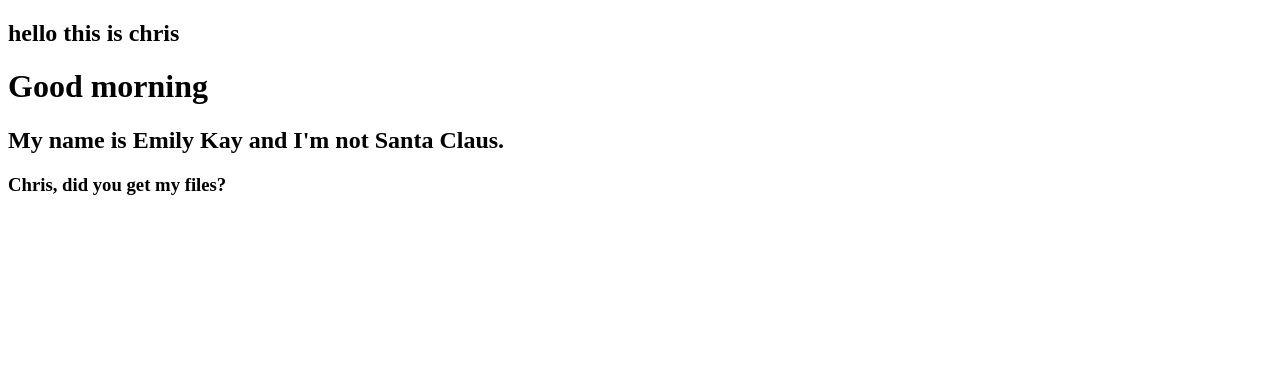
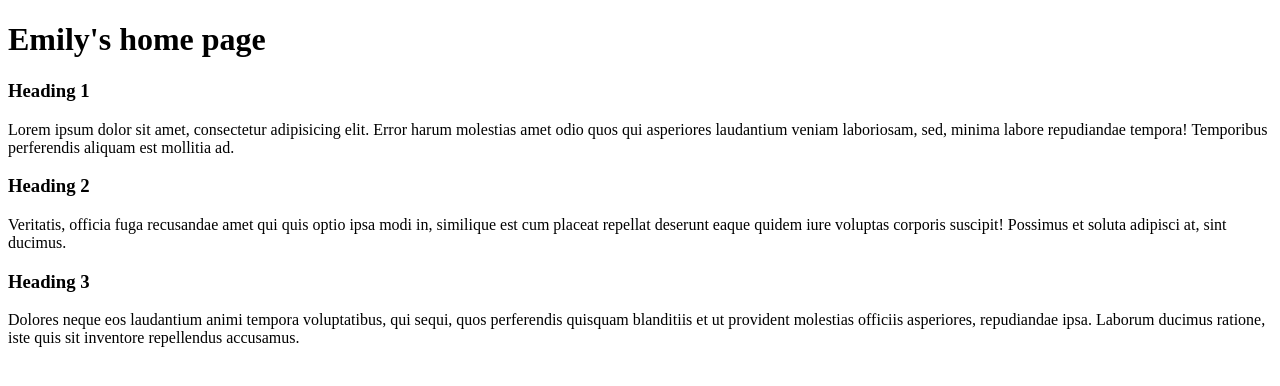
Before and after one commit to virtual-addiction/demo1213, a plain HTML site: page root/index.html in a window 1280 px wide. Drawn offline with Linux system fonts and the light colour scheme.

Commit message:
filling in home page

```diff
--- a/root/index.html
+++ b/root/index.html
@@ -5,11 +5,23 @@
     <title>GitHub demo</title>
 </head>
 <body>
-<!-- test test -->
-<h2>hello this is chris</h2>
-    <h1>Good <span>morning</span></h1>
-    <h2>My name is Emily Kay and I'm not Santa Claus.</h2>
-    <h3>Chris, did you get my files?</h3>
+
+    <h1>Emily's home page</h1>
+
+    <section>
+        <article>
+            <h3>Heading 1</h3>
+            <p>Lorem ipsum dolor sit amet, consectetur adipisicing elit. Error harum molestias amet odio quos qui asperiores laudantium veniam laboriosam, sed, minima labore repudiandae tempora! Temporibus perferendis aliquam est mollitia ad.</p>
+        </article>
+        <article>
+            <h3>Heading 2</h3>
+            <p>Veritatis, officia fuga recusandae amet qui quis optio ipsa modi in, similique est cum placeat repellat deserunt eaque quidem iure voluptas corporis suscipit! Possimus et soluta adipisci at, sint ducimus.</p>
+        </article>
+        <article>
+            <h3>Heading 3</h3>
+            <p>Dolores neque eos laudantium animi tempora voluptatibus, qui sequi, quos perferendis quisquam blanditiis et ut provident molestias officiis asperiores, repudiandae ipsa. Laborum ducimus ratione, iste quis sit inventore repellendus accusamus.</p>
+        </article>
+    </section>
 
 </body>
 </html>
```
